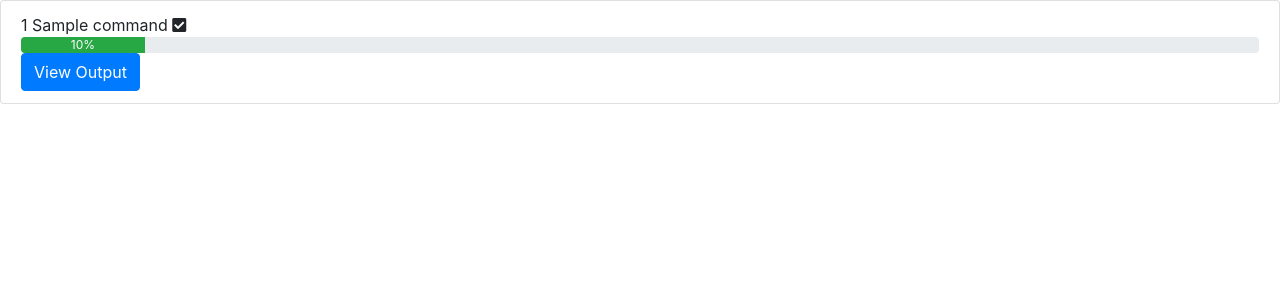
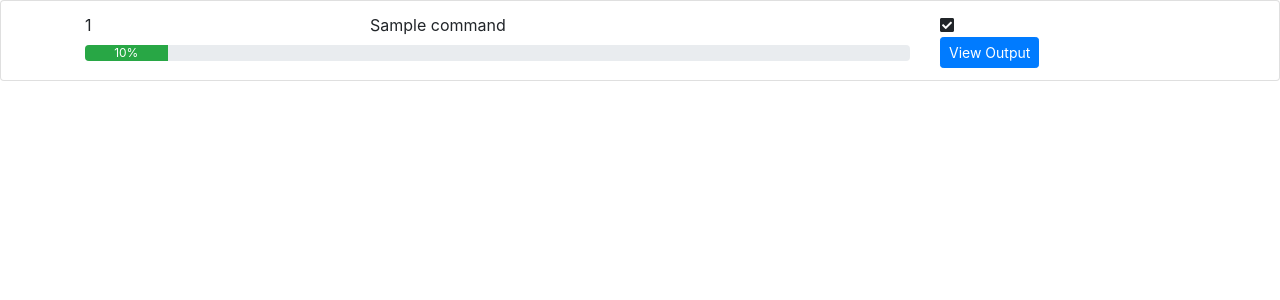
Before and after one commit to masterkoppa/pywebqueue, a Flask app: template pywebqueue/templates/hello.html in a window 1280 px wide. Shown: the top 300 px of the page. Run offline with Flask 2, Linux system fonts and the light colour scheme; the template is opened without the code that fills it: most values are stand-ins (such as "Sample title", 1, 10 or a date in 2020); some libraries are stand-ins or nearby versions.

Commit message:
Reformated queue items in Grid

```diff
--- a/pywebqueue/templates/hello.html
+++ b/pywebqueue/templates/hello.html
@@ -32,26 +32,47 @@
         <ul class="queue-list list-group">
         {% for item in queue %}
             <li class="list-group-item">
-                {{ item.id }} {{ item.command }}
+                <div class="container">
+                    <div class="row">
+                        <div class="col-3">
+                            {{ item.id }}
+                        </div>
+                        <div class="col-6">
+                            {{ item.command }}
+                        </div>
 
                         {% if item.status == "DONE" %}
+                            <div class="col-3">
                                 <!-- Check Box for complete status -->
                                 <i class="fas fa-check-square"></i>
+                            </div>
 
+                        {% elif item.status == "IN PROGRESS" %}
+                            <div class="col-3">
+                                <!-- Spinning wheel for in progress -->
+                                <i class="fas fa-spinner"></i>
+                            </div>
+                        {% endif %}
+                    </div>
+
+                    {% if item.status == "DONE" %}
+                        <div class="row">
+                            <div class="col-9 m-auto">
                                 <!-- Progress bar completed -->
                                 <div class="progress">
                                     <div class="progress-bar bg-success" role="progressbar" style="width: {{ item.progress }}%;" aria-valuenow="{{ item.progress }}" aria-valuemin="0" aria-valuemax="100">{{ item.progress }}%</div>
                                 </div>
-
+                            </div>
+                            <div class="col-3">
                                 <!-- Button trigger modal -->
-                    <button type="button" class="btn btn-primary" data-toggle="modal" data-target="#modal-{{ item.id }}">
+                                <button type="button" class="btn btn-primary btn-sm" data-toggle="modal" data-target="#modal-{{ item.id }}">
                                     View Output
                                 </button>
+                            </div>
 
                     {% elif item.status == "IN PROGRESS" %}
-                    <!-- Spinning wheel for in progress -->
-                    <i class="fas fa-spinner"></i>
-
+                        <div class="row">
+                            <div class="col-9 m-auto">
                                 <!-- Progress bars for different levels of progression -->
                                 {% if item.progress <= 33 %}
                                     <div class="progress">
@@ -69,13 +90,16 @@
                                     </div>
 
                                 {% endif %}
-
+                            </div>
+                            <div class="col-3">
                                 <!-- Button trigger modal -->
-                    <button type="button" class="btn btn-primary" data-toggle="modal" data-target="#modal-{{ item.id }}">
+                                <button type="button" class="btn btn-primary btn-sm" data-toggle="modal" data-target="#modal-{{ item.id }}">
                                     View Output
                                 </button>
-
+                            </div>
+                        </div>
                     {% endif %}
+                </div>
             </li>
         {% endfor %}
         </ul>
```
Lines whose indentation alone changed are shown as unchanged.
